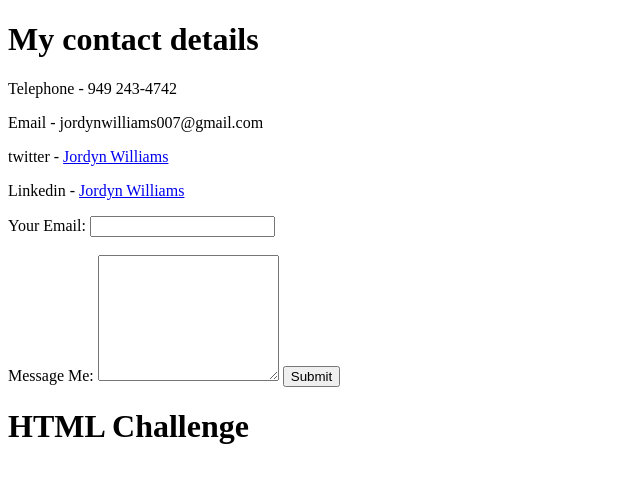
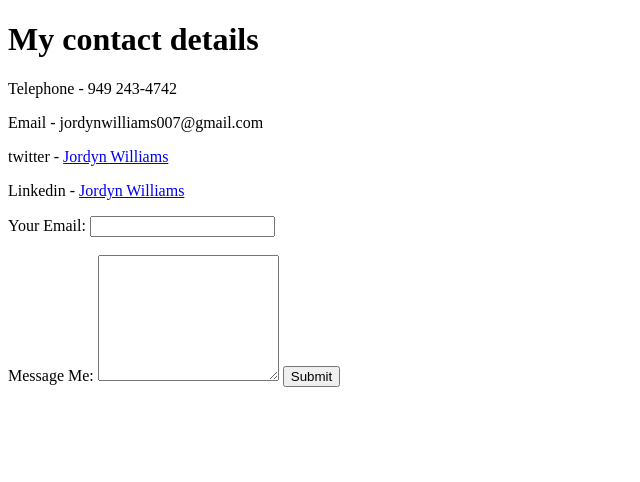
Before and after one commit to Hammer-Of-The-Gods/CV, a plain HTML site: page contact me.html in a window 1280 px wide. Shown: the whole page, without its empty margins (0-640 px from the left). Drawn offline with Linux system fonts and the light colour scheme.

Commit message:
deleted HTML challenge from the bottom

```diff
--- a/contact me.html
+++ b/contact me.html
@@ -21,7 +21,7 @@
       <textarea name="" rows="8" cols="20"></textarea>
       <input type="submit" name="">
 
-      <h1>HTML Challenge</h1>
+
 
     </form>
   </body>
```
